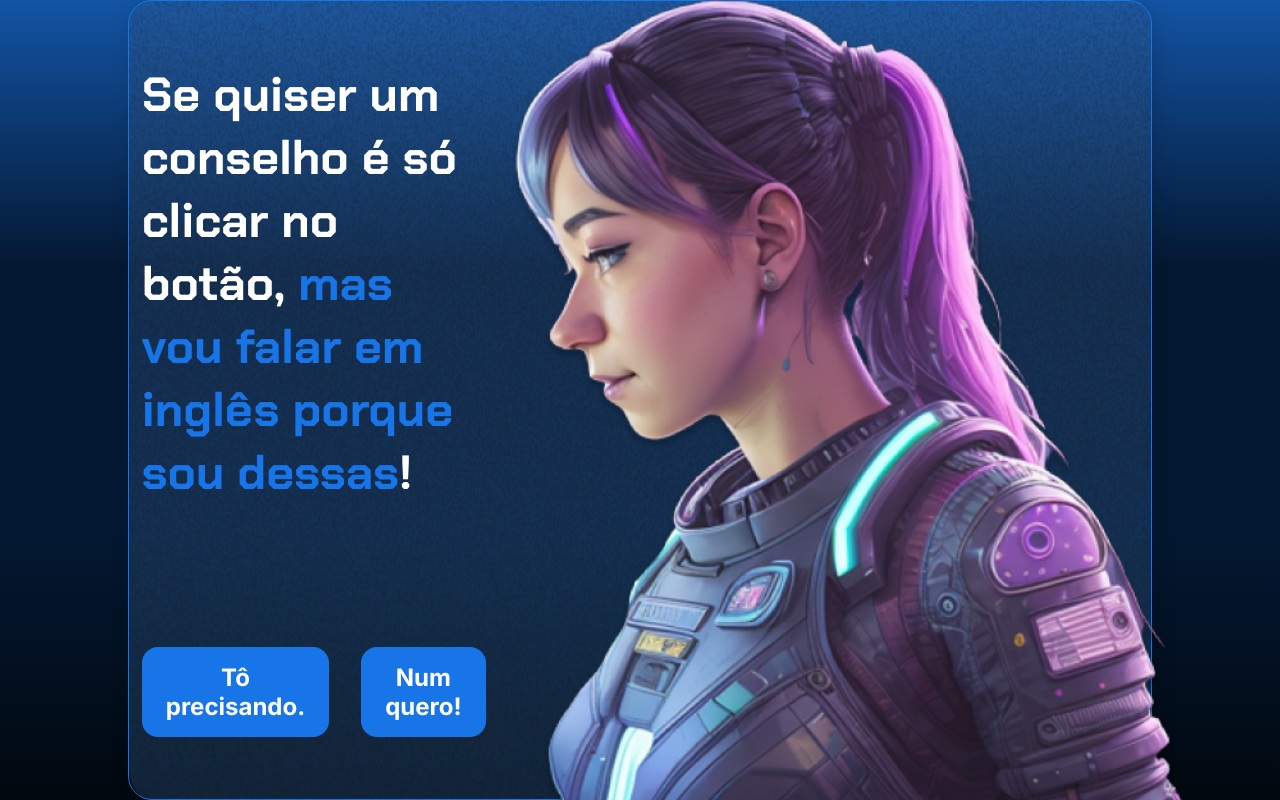
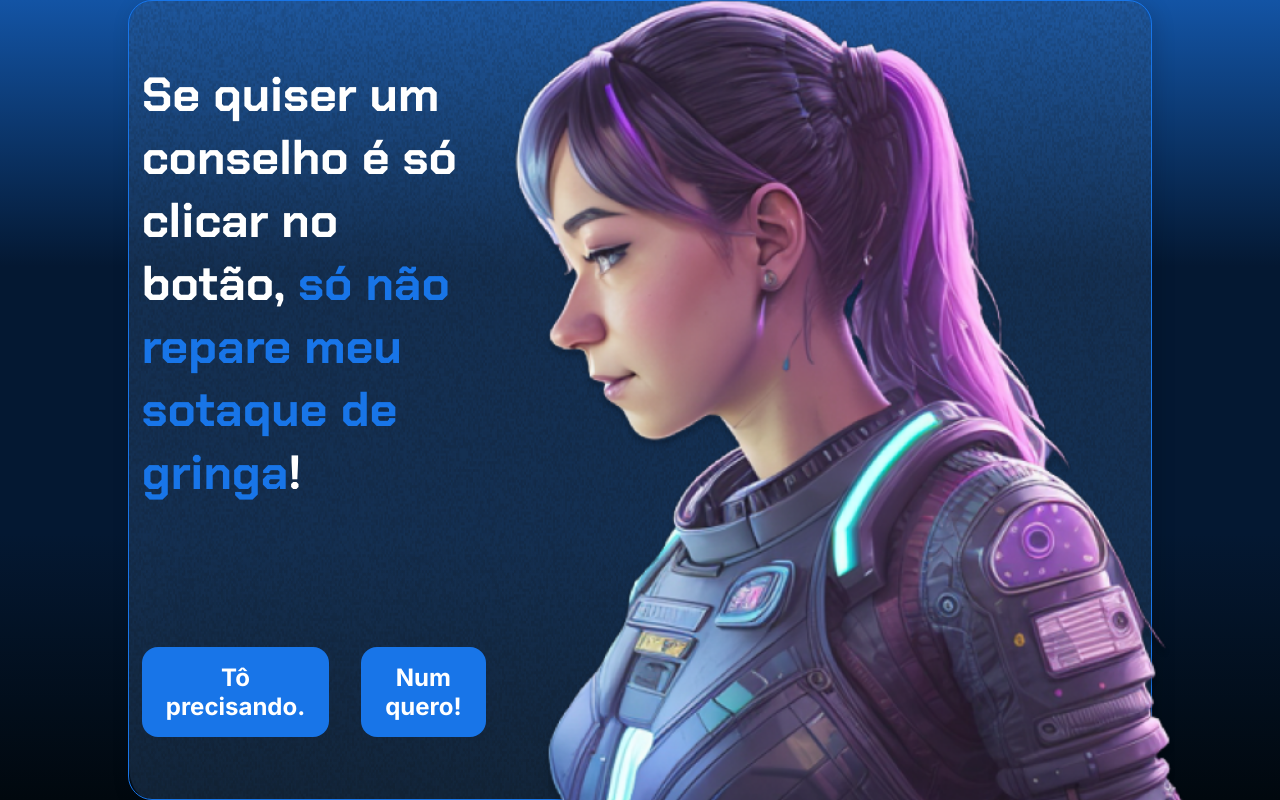
Before and after one commit to lucaspicinini/conselho-da-amiga, a plain HTML site: page index.html in a window 1280 px wide. Drawn offline with Linux system fonts and the light colour scheme.

Commit message:
Adequando o texto de apresentação para a nova versão traduzida

```diff
--- a/index.html
+++ b/index.html
@@ -19,7 +19,7 @@
         <div class="container__conteudo">
             <div class="container__informacoes">
                 <div class="container__texto">
-                    <h1 id="textOutput">Se quiser um conselho é só clicar no botão, <span class="container__texto-azul">mas vou falar em inglês porque sou dessas</span>!</h1>
+                    <h1 id="textOutput">Se quiser um conselho é só clicar no botão, <span class="container__texto-azul">só não repare meu sotaque de gringa</span>!</h1>
                 </div>
                 <div class="chute container__botoes">
                     <button id="botaoConselho" class="container__botao">Tô precisando.</button>
```
